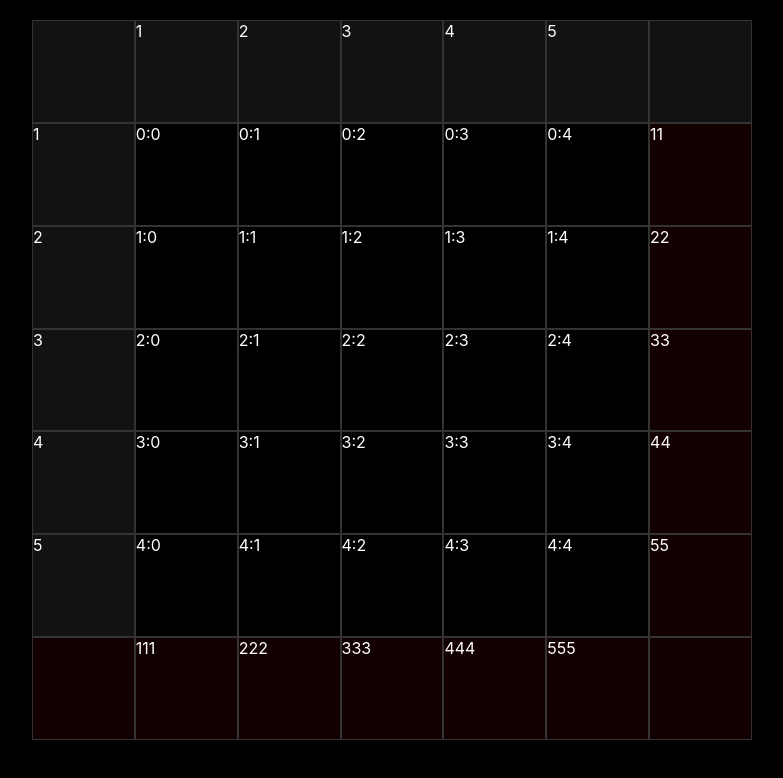
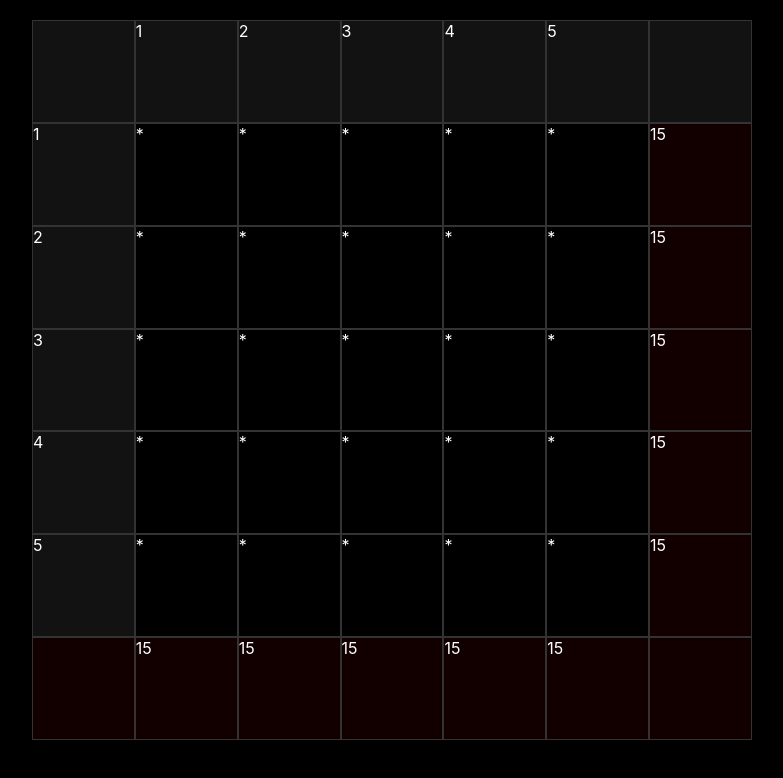
Before and after one commit to sblackstone/kakurasu, a React (Create React App) app: page / in a window 1280 px wide. Shown: the top 778 px of the page, without its empty margins (248-1031 px from the left). Built offline with nearby package versions, Linux system fonts and the light colour scheme.

Commit message:
ever closer

```diff
--- a/src/Board.js
+++ b/src/Board.js
@@ -1,5 +1,5 @@
 function Square(props) {
-  const content = props.viewState.board[props.row][props.col];
+  const content = props.viewState.playerBoard[props.row][props.col];
   return (
     <div className={`square square-${props.size}`}>{content}</div>
   );
--- a/src/GameModel.js
+++ b/src/GameModel.js
@@ -5,39 +5,59 @@ export class GameModel {
   }
 
   initBoard() {
-    this.board = [];
+    this.playerBoard = [];
     for (let i = 0; i < this.size; i++) {
       let row = [];
       for (let j = 0; j < this.size; j++) {
-        row.push(`${i}:${j}`);
+        row.push(`*`);
       }
-      this.board.push(row);
+      this.playerBoard.push(row);
     }
   }
 
   rowSums() {
-    return [11,22,33,44,55];
+    let result = [];
+    for (let i = 0; i < this.size; i++) {
+      let sum = 0;
+      for (let j = 0; j < this.size; j++) {
+        if (this.playerBoard[i][j] === "*") {
+          sum += (j+1);
+        }
+      }
+      result.push(sum);
+    };
+    return result;
   }
 
   colSums() {
-    return [111,222,333,444,555];
+    let result = [];
+    for (let i = 0; i < this.size; i++) {
+      let sum = 0;
+      for (let j = 0; j < this.size; j++) {
+        if (this.playerBoard[j][i] === "*") {
+          sum += (j+1);
+        }
+      }
+      result.push(sum);
+    };
+    return result;
 
   }
 
   export() {
     return {
-      board: this.board.map(x => x.slice(0)),
+      playerBoard: this.playerBoard.map(x => x.slice(0)),
       rowSums: this.rowSums(),
       colSums: this.colSums()
     }
   }
 
   setSquare(x,y,z) {
-    this.board[x][y] = z;
+    this.playerBoard[x][y] = z;
   }
 
   getSquare(x,y) {
-    return this.board[x][y];
+    return this.playerBoard[x][y];
   }
 
 }
```
Also changed, not shown: 1 other file (tests, documents, lock files or other folders).
